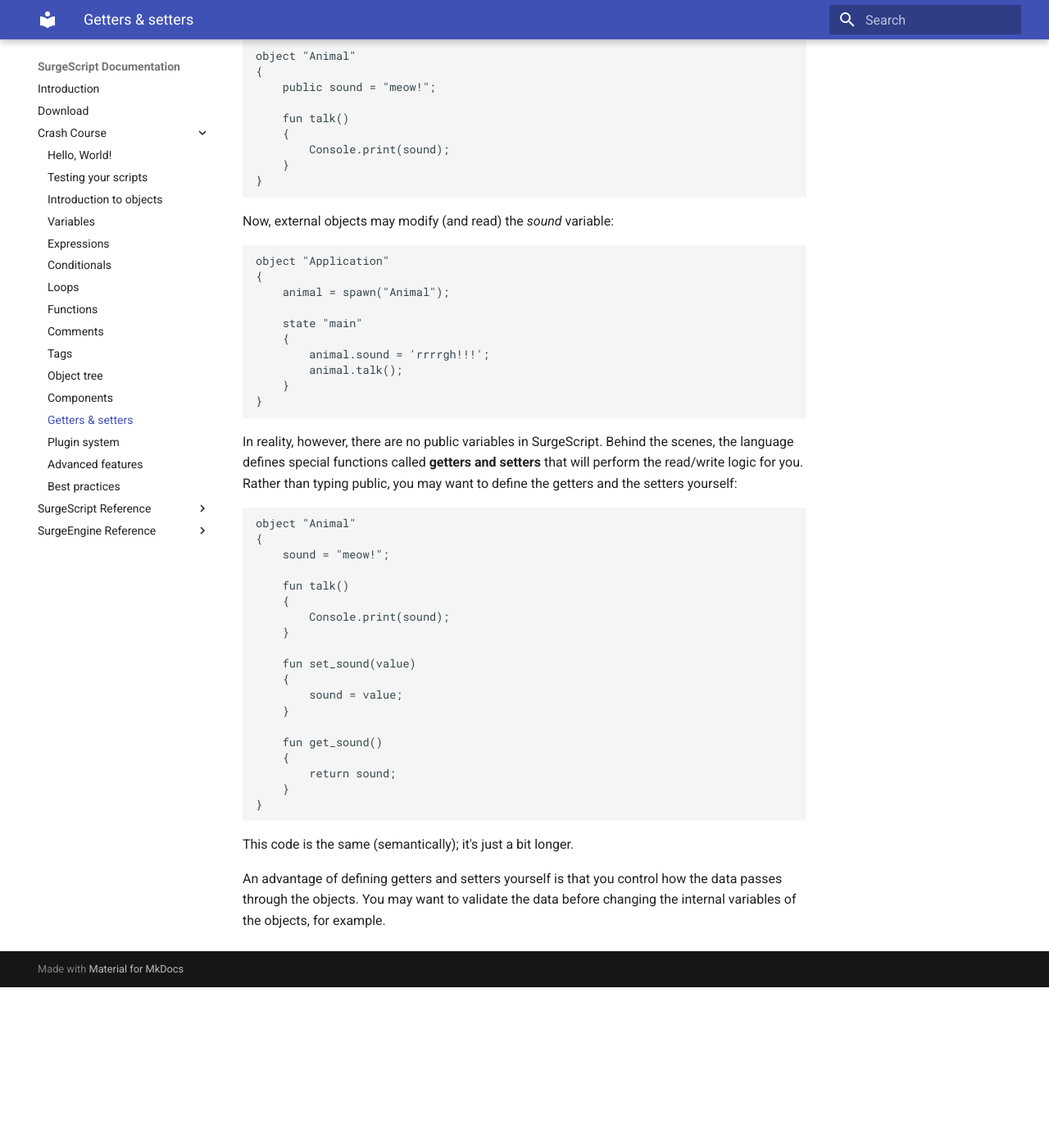
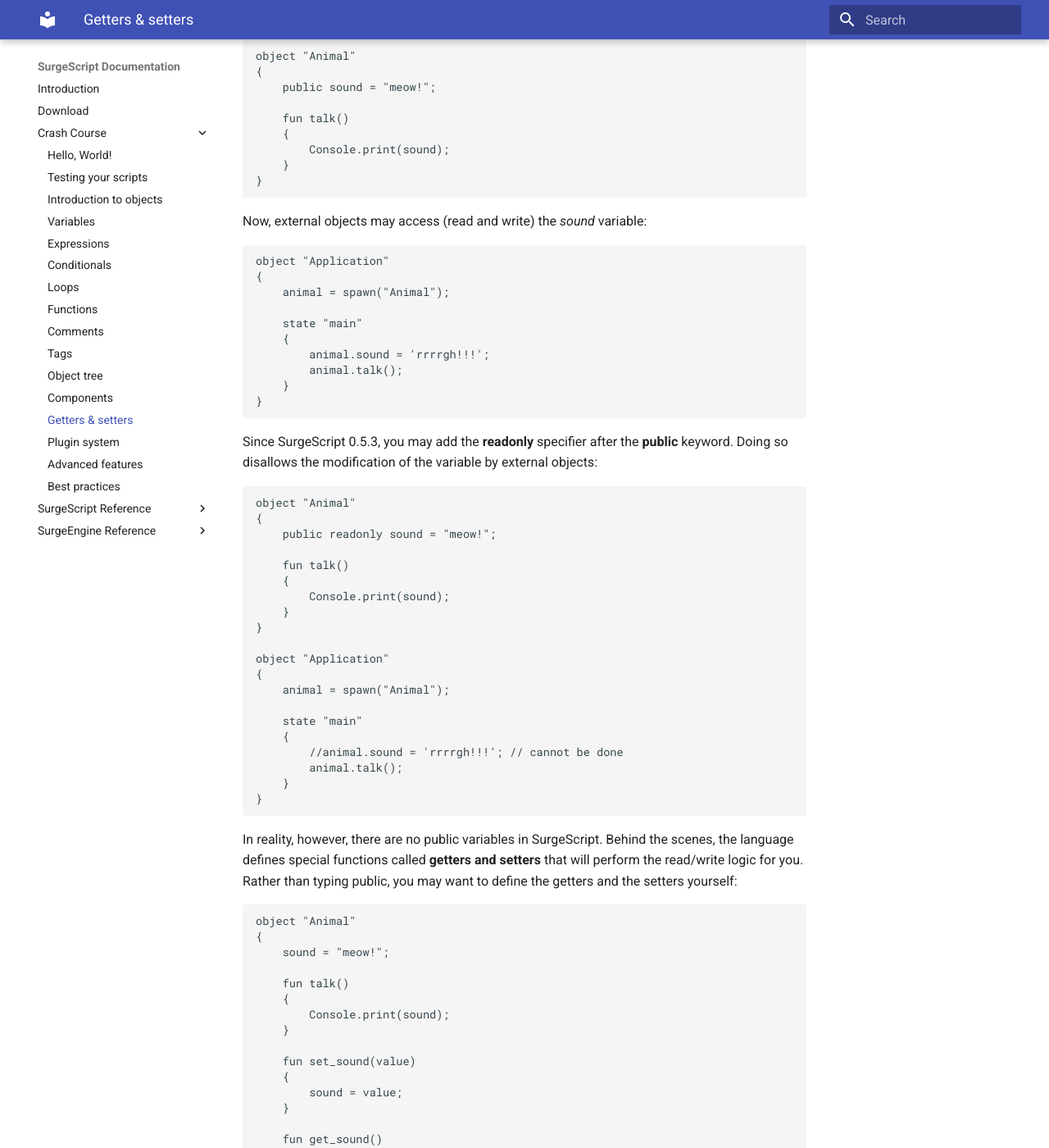
Before and after one commit to alemart/surgescript, an MkDocs documentation site: the page built from docs/tutorials/getters_and_setters.md, in a window 1280 px wide and 1400 px high, scrolled down 990 px. Shown: the whole window at 82% size. Built offline with MkDocs 1.6.1 and Material for MkDocs 9.7.7, drawn with Linux system fonts in a browser that asks for light colours; old or Windows-style settings are respelled for this version of MkDocs; before the commit the page ends 2194 px from its top, so only the background shows below that.

Commit message:
Added the readonly keyword

````diff
--- a/docs/tutorials/getters_and_setters.md
+++ b/docs/tutorials/getters_and_setters.md
@@ -55,7 +55,7 @@ object "Animal"
 }
 ```
 
-Now, external objects may modify (and read) the *sound* variable:
+Now, external objects may access (read and write) the *sound* variable:
 
 ```
 object "Application"
@@ -65,6 +65,31 @@ object "Application"
     state "main"
     {
         animal.sound = 'rrrrgh!!!';
+        animal.talk();
+    }
+}
+```
+
+Since SurgeScript 0.5.3, you may add the **readonly** specifier after the **public** keyword. Doing so disallows the modification of the variable by external objects:
+
+```
+object "Animal"
+{
+    public readonly sound = "meow!";
+
+    fun talk()
+    {
+        Console.print(sound);
+    }
+}
+
+object "Application"
+{
+    animal = spawn("Animal");
+
+    state "main"
+    {
+        //animal.sound = 'rrrrgh!!!'; // cannot be done
         animal.talk();
     }
 }
````
Also changed, not shown: 4 other files.
